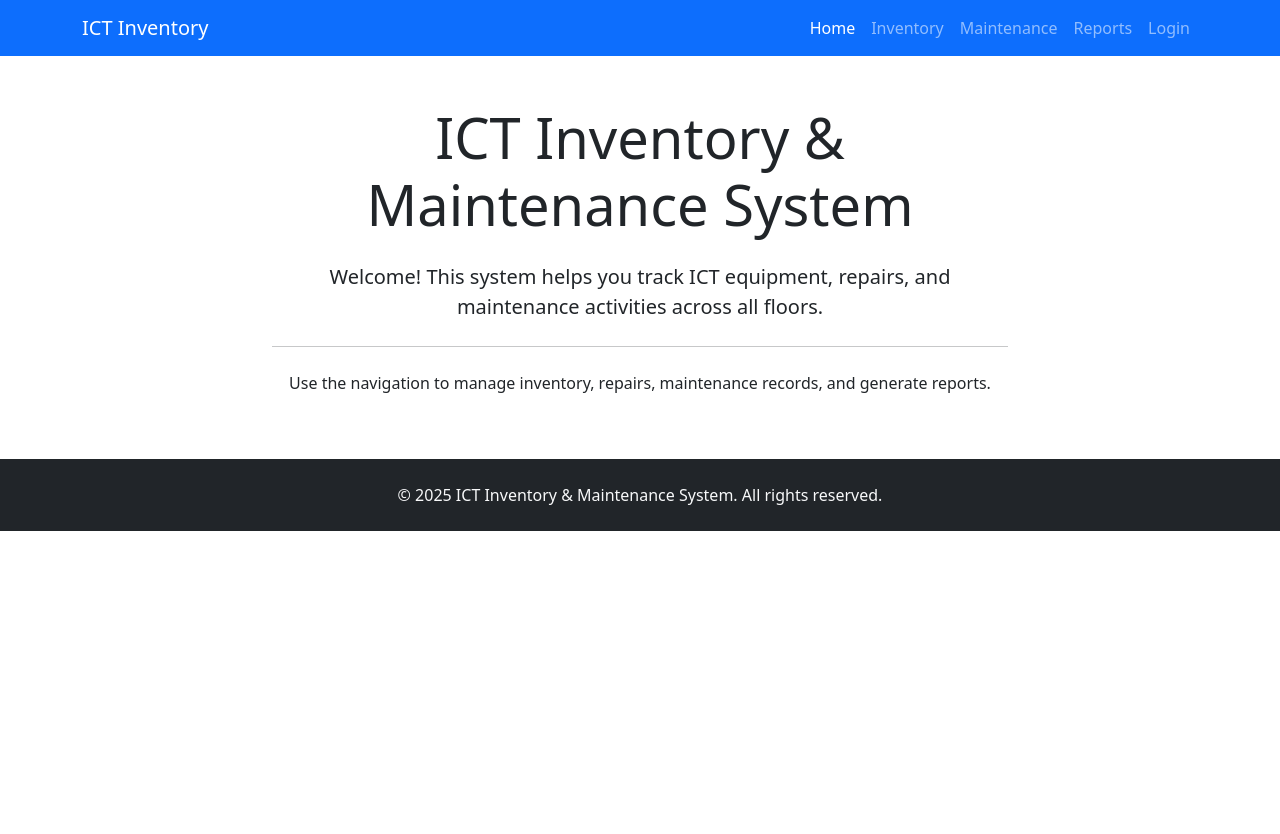
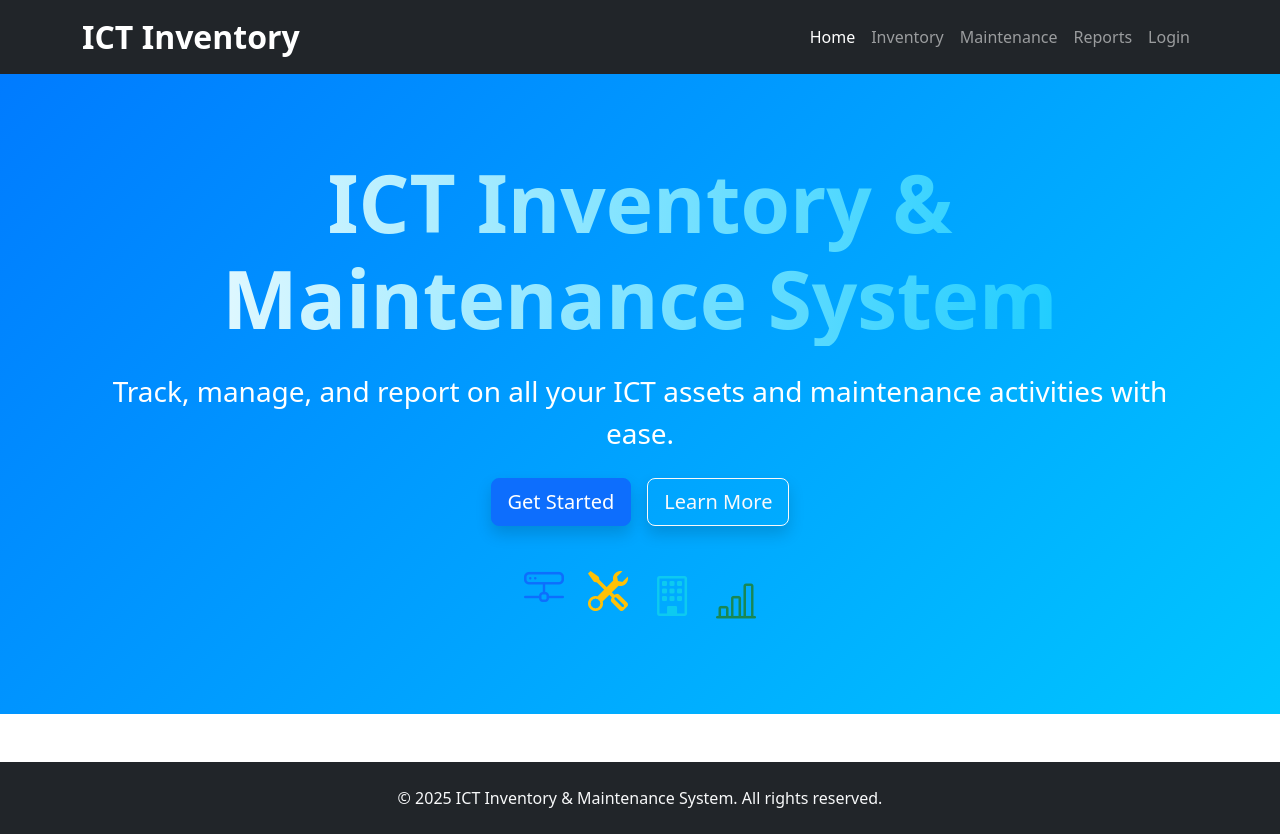
Before and after one commit to edwardsila/ICT, a React (Create React App) app in the folder client/: page / in a window 1280 px wide. Before the commit the page ends 800 px from the top, so only its background shows below. Built offline with nearby package versions, Linux system fonts and the light colour scheme.

Commit message:
initial commit

```diff
--- a/client/package.json
+++ b/client/package.json
@@ -4,6 +4,7 @@
   "private": true,
   "dependencies": {
     "bootstrap": "^5.3.8",
+    "bootstrap-icons": "^1.13.1",
     "cra-template-pwa": "2.0.0",
     "react": "^19.1.1",
     "react-dom": "^19.1.1",
--- a/client/src/App.css
+++ b/client/src/App.css
@@ -1,3 +1,31 @@
+/* App.css for modern hero section and animations */
+.hero-section {
+  min-height: 80vh;
+  background: linear-gradient(135deg, #007bff 0%, #00c6ff 100%);
+  color: #fff;
+  position: relative;
+  overflow: hidden;
+}
+.text-gradient {
+  background: linear-gradient(90deg, #fff 0%, #00c6ff 100%);
+  -webkit-background-clip: text;
+  -webkit-text-fill-color: transparent;
+  background-clip: text;
+}
+.hero-content {
+  z-index: 2;
+  position: relative;
+}
+.hero-icon {
+  animation: float 2s infinite ease-in-out alternate;
+}
+.hero-icon:nth-child(2) { animation-delay: 0.3s; }
+.hero-icon:nth-child(3) { animation-delay: 0.6s; }
+.hero-icon:nth-child(4) { animation-delay: 0.9s; }
+@keyframes float {
+  0% { transform: translateY(0); }
+  100% { transform: translateY(-20px); }
+}
 .App {
   text-align: center;
 }
--- a/client/src/App.js
+++ b/client/src/App.js
@@ -1,15 +1,17 @@
 
 import React from 'react';
 import 'bootstrap/dist/css/bootstrap.min.css';
+import 'bootstrap-icons/font/bootstrap-icons.css';
+import './App.css';
 
 
 function App() {
   return (
     <>
       {/* Navigation Bar */}
-      <nav className="navbar navbar-expand-lg navbar-dark bg-primary">
+  <nav className="navbar navbar-expand-lg navbar-dark bg-dark shadow">
         <div className="container">
-          <a className="navbar-brand" href="#">ICT Inventory</a>
+          <a className="navbar-brand fw-bold fs-2" href="#">ICT Inventory</a>
           <button className="navbar-toggler" type="button" data-bs-toggle="collapse" data-bs-target="#navbarNav" aria-controls="navbarNav" aria-expanded="false" aria-label="Toggle navigation">
             <span className="navbar-toggler-icon"></span>
           </button>
@@ -35,17 +37,26 @@ function App() {
         </div>
       </nav>
 
-      {/* Main Content */}
-      <div className="container mt-5">
-        <div className="row justify-content-center">
-          <div className="col-md-8 text-center">
-            <h1 className="display-4 mb-4">ICT Inventory & Maintenance System</h1>
-            <p className="lead">Welcome! This system helps you track ICT equipment, repairs, and maintenance activities across all floors.</p>
-            <hr className="my-4" />
-            <p>Use the navigation to manage inventory, repairs, maintenance records, and generate reports.</p>
+      {/* Hero Section */}
+      <section className="hero-section d-flex align-items-center justify-content-center text-center">
+        <div className="container">
+          <div className="hero-content">
+            <h1 className="display-1 fw-bold text-gradient mb-4 animate__animated animate__fadeInDown">ICT Inventory & Maintenance System</h1>
+            <p className="lead fs-3 mb-4 animate__animated animate__fadeInUp animate__delay-1s">Track, manage, and report on all your ICT assets and maintenance activities with ease.</p>
+            <div className="d-flex justify-content-center gap-3 animate__animated animate__fadeInUp animate__delay-2s">
+              <a href="#" className="btn btn-lg btn-primary shadow">Get Started</a>
+              <a href="#" className="btn btn-lg btn-outline-light shadow">Learn More</a>
+            </div>
+          </div>
+          {/* Moving Parts: Animated Icons */}
+          <div className="mt-5 d-flex justify-content-center gap-4 animate__animated animate__fadeIn animate__delay-3s">
+            <span className="hero-icon"><i className="bi bi-hdd-network fs-1 text-primary"></i></span>
+            <span className="hero-icon"><i className="bi bi-tools fs-1 text-warning"></i></span>
+            <span className="hero-icon"><i className="bi bi-building fs-1 text-info"></i></span>
+            <span className="hero-icon"><i className="bi bi-bar-chart-line fs-1 text-success"></i></span>
           </div>
         </div>
-      </div>
+      </section>
 
       {/* Footer */}
       <footer className="bg-dark text-light py-4 mt-5">
```
Also changed, not shown: 1 other file (tests, documents, lock files or other folders).
